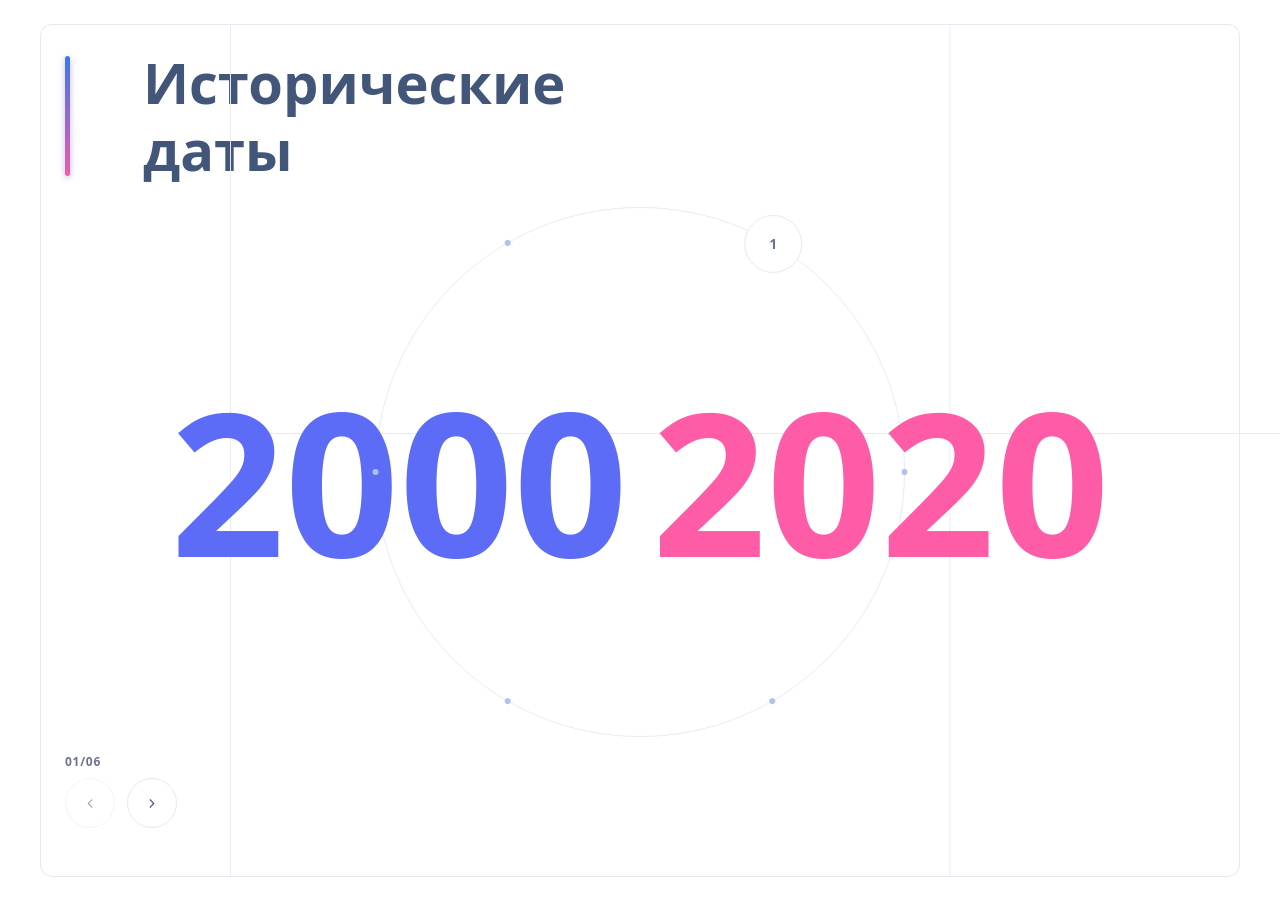
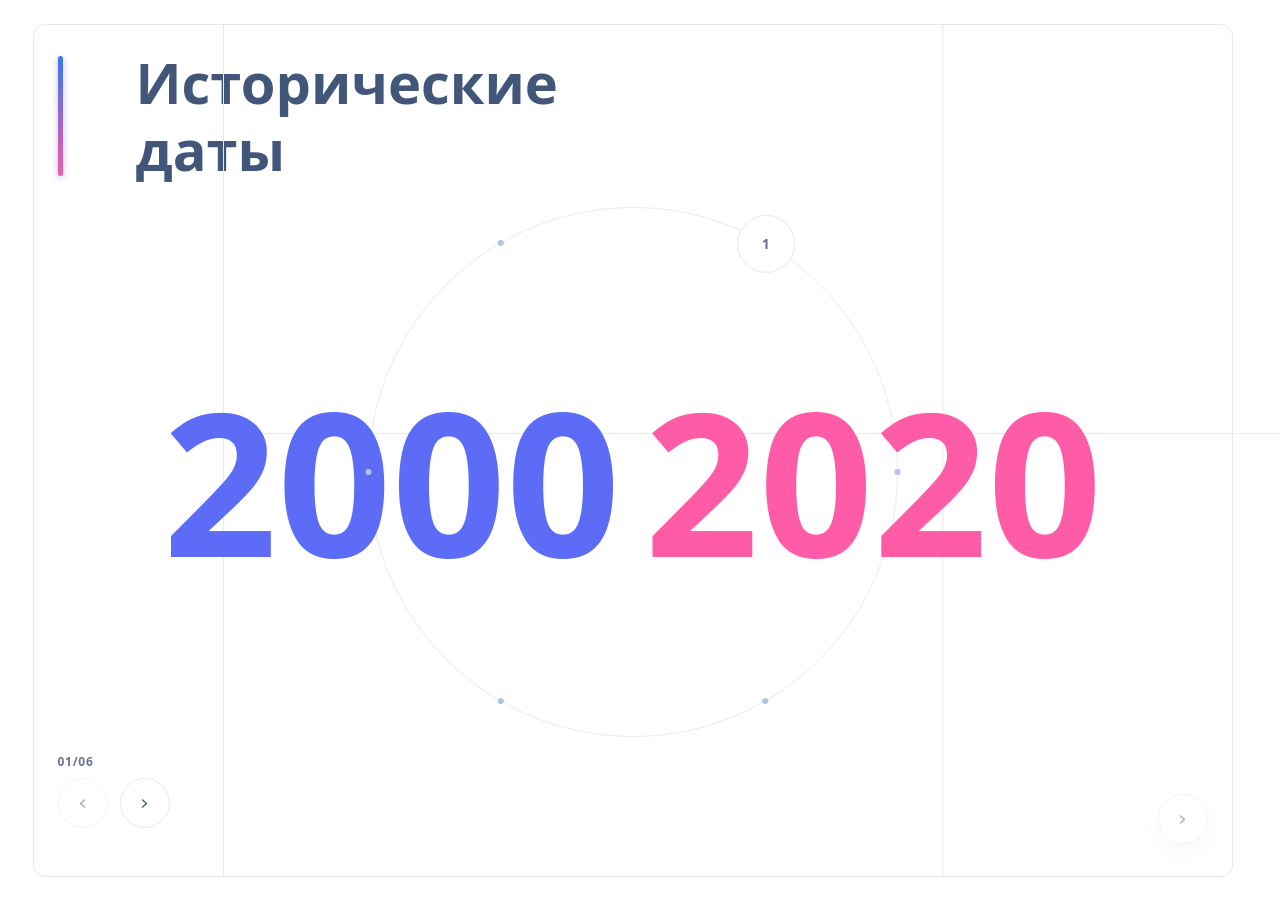
Before and after one commit to BMD63/timeline, a React app: page / in a window 1280 px wide. Shown: the top 901 px of the page. Built offline with nearby package versions, Linux system fonts and the light colour scheme.

Commit message:
slider arrows added

```diff
--- a/src/components/TimelineBlock/Slider.scss
+++ b/src/components/TimelineBlock/Slider.scss
@@ -1,4 +1,5 @@
 .tlb-slider {
+  position: relative;
   margin-top: 24px;
 }
 
@@ -47,3 +48,35 @@
   margin: 0;
   line-height: 1.5;
 }
+
+.tlb-sliderNav {
+  position: absolute;
+  right: 0;
+  top: -58px;
+  display: flex;
+  gap: 12px;
+}
+.tlb-navBtn {
+  width: 50px;
+  height: 50px;
+  border-radius: 50%;
+  border: 1px solid #e6e9f2;
+  background: #fff;
+  display: grid;
+  place-items: center;
+  cursor: pointer;
+  transition: border-color .15s ease, box-shadow .15s ease, background-color .15s ease, opacity .15s ease;
+  box-shadow: 0 8px 24px rgba(0,0,0,.06);
+}
+.tlb-navBtn:hover { border-color: #DADFF0; }
+.tlb-navBtn:active { background: #F6F7FB; }
+.tlb-navBtn.is-disabled { opacity: .5; pointer-events: none; }
+
+.tlb-arrowIcon {
+  width: 6.25px;
+  height: 12.5px;
+  display: block;
+  pointer-events: none;
+  user-select: none;
+  object-fit: contain;
+}
--- a/src/components/TimelineBlock/Slider.tsx
+++ b/src/components/TimelineBlock/Slider.tsx
@@ -1,3 +1,4 @@
+import { useId, useState } from 'react';
 import './Slider.scss';
 import { Swiper, SwiperSlide } from 'swiper/react';
 import { Navigation, A11y } from 'swiper/modules';
@@ -14,6 +15,13 @@ export default function Slider({ events, scale = 1 }: Props) {
   const sideW = Math.round(320 * scale);
   const centerW = Math.round(400 * scale);
   const gap = Math.round(32 * scale);
+
+  const uid = useId().replace(/:/g, '');
+  const prevCls = `tlb-prev-${uid}`;
+  const nextCls = `tlb-next-${uid}`;
+  const [isBeginning, setBeginning] = useState(true);
+  const [isEnd, setEnd] = useState(false);
+
   return (
     <div
       className="tlb-slider"
@@ -24,8 +32,24 @@ export default function Slider({ events, scale = 1 }: Props) {
       } as React.CSSProperties
     }
     >
+      <div className="tlb-sliderNav" aria-hidden>
+        <button
+          className={`tlb-navBtn ${prevCls} ${isBeginning ? 'is-disabled' : ''}`}
+          aria-label="Предыдущая карточка"
+        >
+          <img className="tlb-arrowIcon" src="/prev_arr.png" alt="" aria-hidden="true" />
+        </button>
+        <button
+          className={`tlb-navBtn ${nextCls} ${isEnd ? 'is-disabled' : ''}`}
+          aria-label="Следующая карточка"
+        >
+          <img className="tlb-arrowIcon" src="/next_arr.png" alt="" aria-hidden="true" />
+        </button>
+      </div>
+
       <Swiper
         className="tlb-swiper"
+        modules={[Navigation, A11y]}
         slidesPerView="auto"
         centeredSlides
         spaceBetween={gap}
@@ -33,10 +57,23 @@ export default function Slider({ events, scale = 1 }: Props) {
         grabCursor
         preventClicksPropagation
         speed={500}
+        watchOverflow
+        navigation={{
+          prevEl: `.${prevCls}`,
+          nextEl: `.${nextCls}`,
+        }}
+        onSlideChange={(s) => {
+          setBeginning(s.isBeginning);
+          setEnd(s.isEnd);
+        }}
+        onAfterInit={(s) => {
+          setBeginning(s.isBeginning);
+          setEnd(s.isEnd);
+        }}
       >
-        {events.map((ev) => (
+        {events.map((ev, i) => (
           <SwiperSlide
-            key={ev.id}
+            key={`${ev.id}-${i}`}
             className="tlb-slide"
           >
             <article className="tlb-card">
--- a/src/styles/global.scss
+++ b/src/styles/global.scss
@@ -1,3 +1,7 @@
+html {
+  scrollbar-gutter: stable;
+}
+
 body {
   margin: 0;
   font-family: system-ui, -apple-system, Segoe UI, Roboto, Arial;
```
